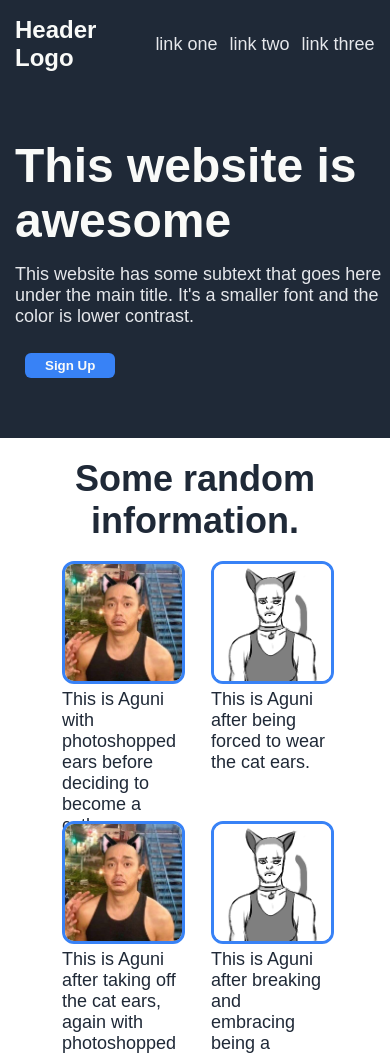
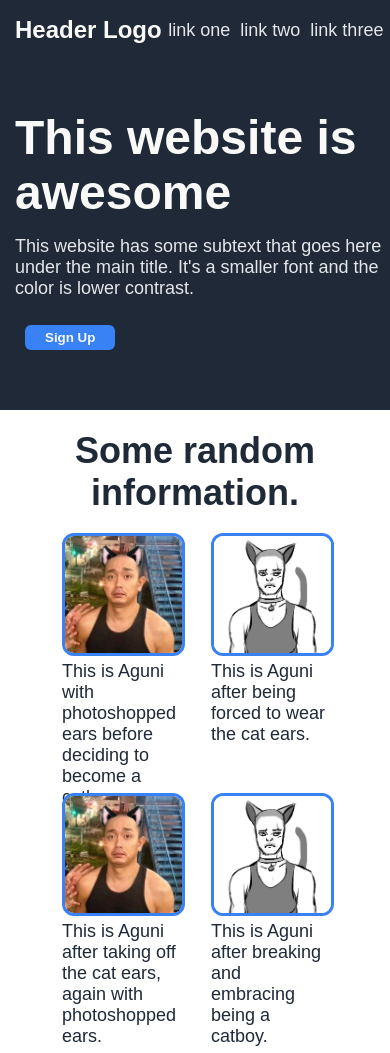
Before and after one commit to MrCorvid/css-test, a plain HTML site: page index.html in a window 390 px wide. Shown: the top 1053 px of the page. Drawn offline with Linux system fonts and the light colour scheme.

Commit message:
fix: continue to adjust site for mobile views

```diff
--- a/style.css
+++ b/style.css
@@ -1,4 +1,8 @@
 @import url('https://fonts.googleapis.com/css?family=Quicksand&display=swap');
+
+/* {
+  border: 1px solid red;
+} /**/
 
 body {
   display: flex;
@@ -117,7 +121,7 @@ BACKGROUND COLORS
 
 
 .hero-header {
-  flex: 1 1 auto;
+  flex: 1;
   max-width: 1000px;
   display: flex;
   flex-direction: column;
@@ -133,23 +137,23 @@ BACKGROUND COLORS
 }
 
 .spacer {
-  flex: 1;
+  flex: 2;
 }
 
 .header ul {
-  flex: 10;
+  flex: 1;
   display: flex;
-  gap: 6px;
+  gap: 10px;
 }
 
 ul li {
   flex: 1;
   min-width: fit-content;
-  padding: 3px;
 }
 
 .logo {
-  flex: 10;
+  flex: 1;
+  min-width: fit-content;
 }
 
 .hero {
```
